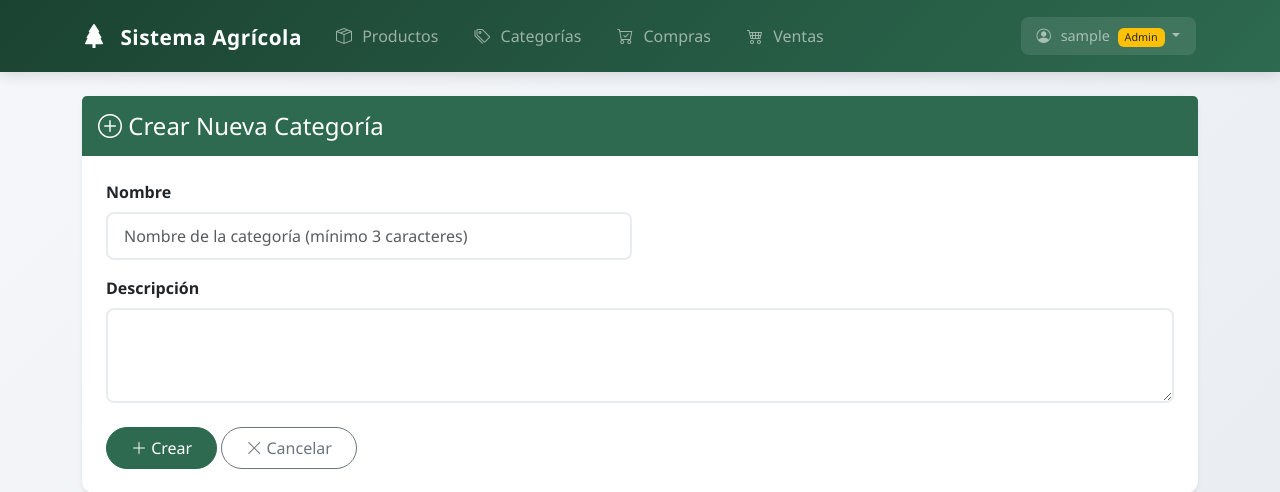
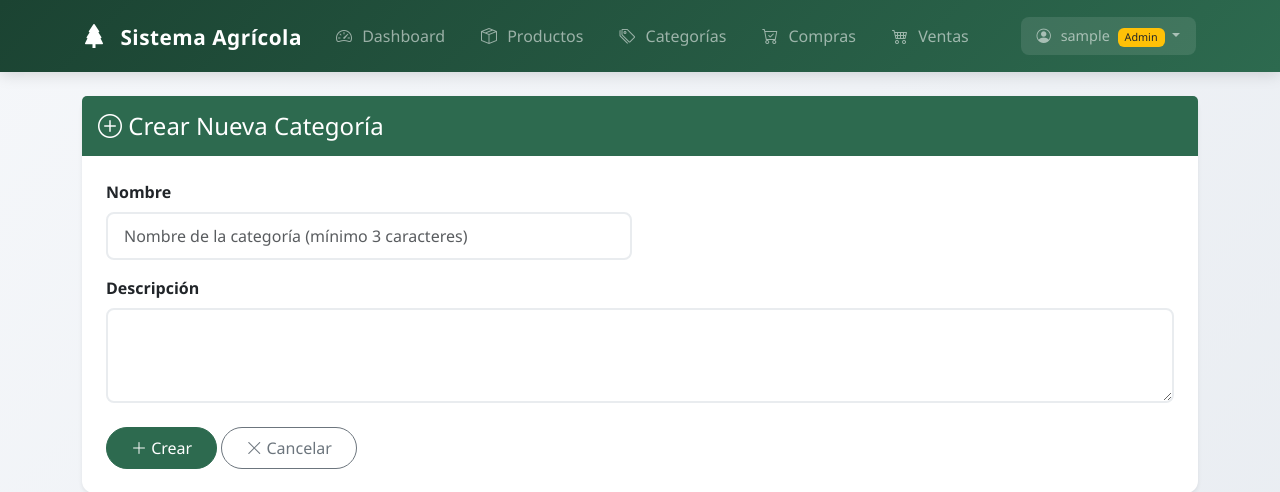
Before and after one commit to danieldavid-23/lilliana-2, a Django app: page /agricola/categorias/create/ in a window 1280 px wide. Shown: the top 492 px of the page. Run offline with Django 4.2, Linux system fonts and the light colour scheme; the visitor is signed in with stand-in values (Sample User, id 1); some libraries are stand-ins or nearby versions.

Commit message:
feat: agregar enlace del dashboard en la barra de navegacion
- New 'Dashboard' nav item with speedometer icon
- Reordered menu: Dashboard first, then Productos, Categorias, Compras, Ventas

```diff
--- a/agricola/templates/agricola/base.html
+++ b/agricola/templates/agricola/base.html
@@ -20,6 +20,9 @@
             </button>
             <div class="collapse navbar-collapse" id="navbarNav">
                 <ul class="navbar-nav me-auto">
+                    <li class="nav-item">
+                        <a class="nav-link" href="{% url 'dashboard' %}"><i class="bi bi-speedometer2"></i> Dashboard</a>
+                    </li>
                     <li class="nav-item">
                         <a class="nav-link" href="{% url 'producto_list' %}"><i class="bi bi-box-seam"></i> Productos</a>
                     </li>
```
